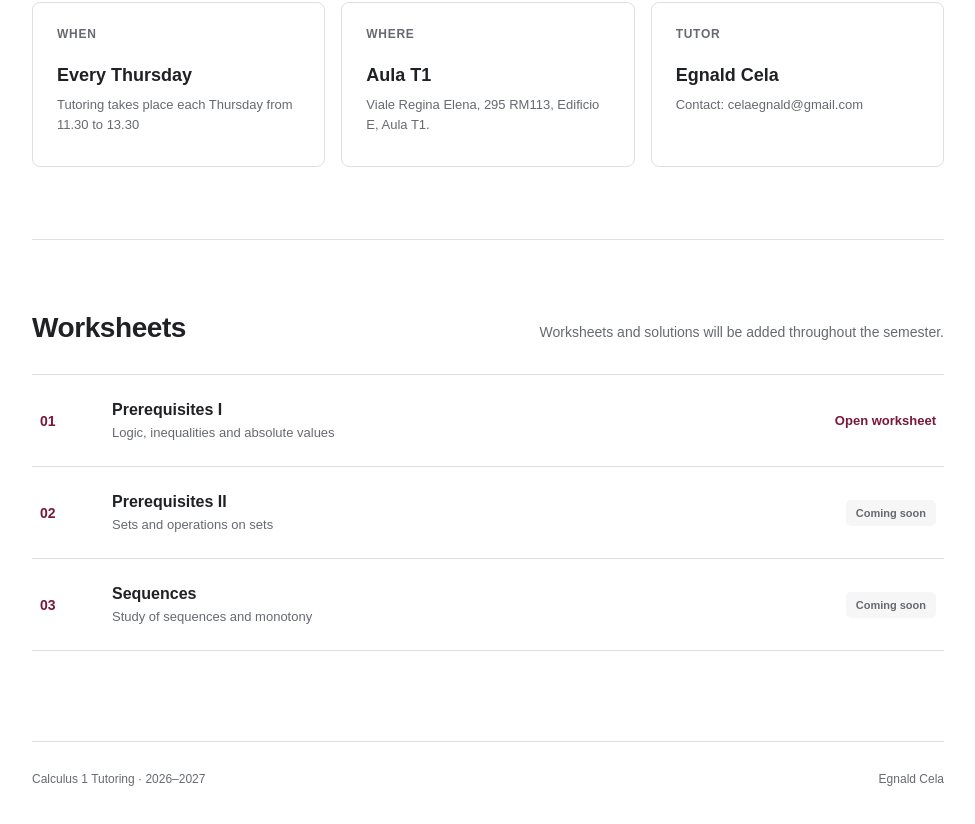
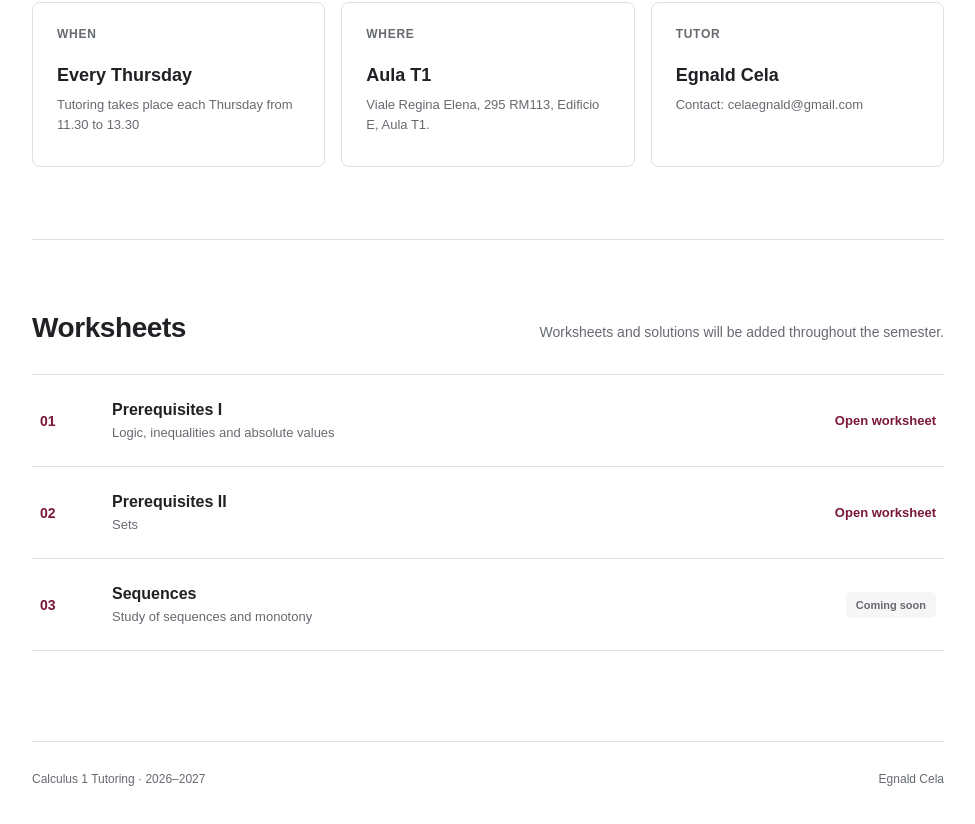
Before and after one commit to EgnaldCela/calculus-tutoring, a plain HTML site: page index.html in a window 1280 px wide. Shown: the part 770-1594 px from the top of the page, without its empty margins (152-1127 px from the left). Drawn offline with Linux system fonts and the light colour scheme.

Commit message:
sheet 02

```diff
--- a/index.html
+++ b/index.html
@@ -123,7 +123,7 @@
       <div class="worksheet-list">
         <!-- Example available link: <a class="download" href="worksheets/worksheet-01.pdf">Download PDF</a> -->
         <article class="worksheet"><span class="number">01</span><div><h3>Prerequisites I</h3><p>Logic, inequalities and absolute values</p></div><a class="download" href="worksheets/Worksheet01.pdf" target="_blank" rel="noopener"> Open worksheet </a></article>
-        <article class="worksheet"><span class="number">02</span><div><h3>Prerequisites II </h3><p>Sets and operations on sets</p></div><span class="status">Coming soon</span></article>
+        <article class="worksheet"><span class="number">02</span><div><h3>Prerequisites II </h3><p>Sets</p></div><a class="download" href="worksheets/Worksheet02.pdf" target="_blank" rel="noopener"> Open worksheet </a></article>
         <article class="worksheet"><span class="number">03</span><div><h3>Sequences</h3><p>Study of sequences and monotony</p></div><span class="status">Coming soon</span></article>
       </div>
       <p class="edit-note"></p>
```
Also changed, not shown: 1 other file.
